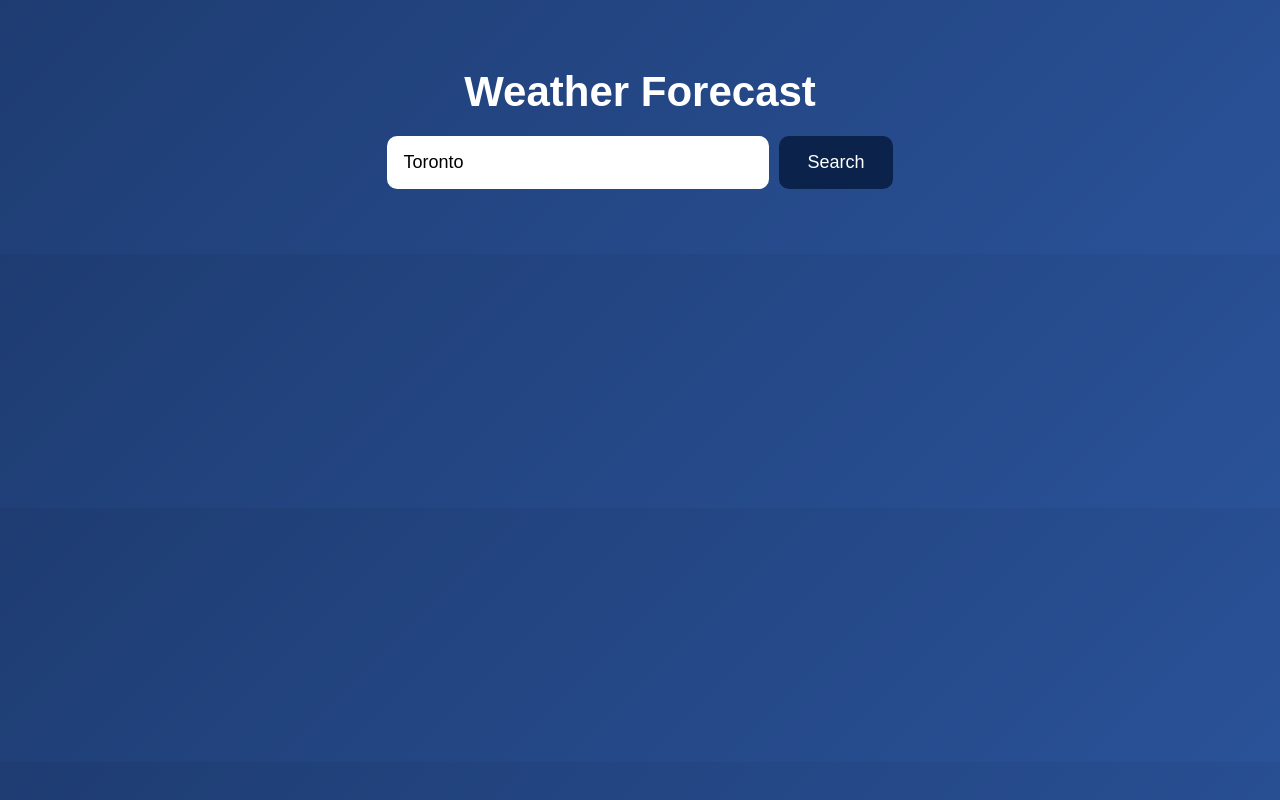
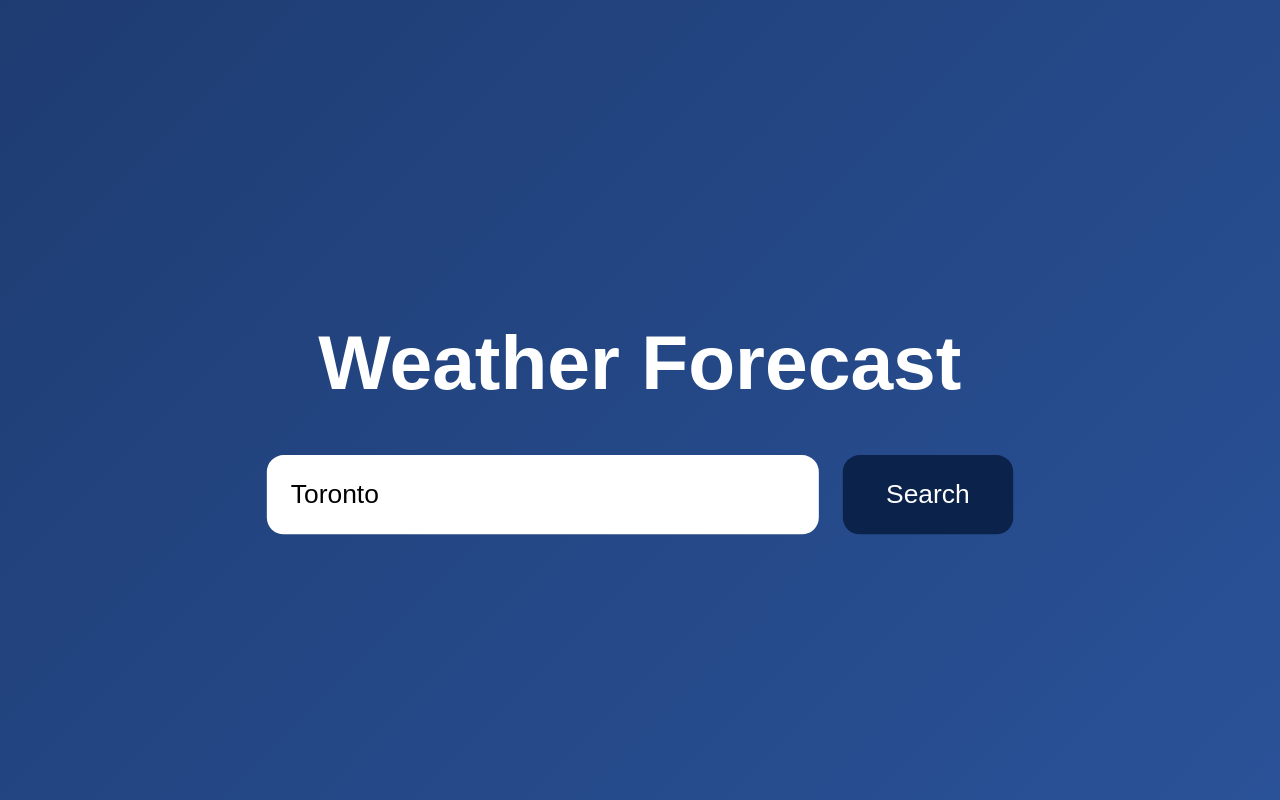
Before and after one commit to kashfimehbuba77/101474002_comp3123_labtest2, a React (Create React App) app: page / in a window 1280 px wide. Built offline with nearby package versions, Linux system fonts and the light colour scheme.

Commit message:
Updated UI

```diff
--- a/src/styles.css
+++ b/src/styles.css
@@ -1,48 +1,62 @@
-/* GENERAL */
 body {
   margin: 0;
   font-family: "Poppins", sans-serif;
+
+  display: flex;
+  justify-content: center;
+  align-items: center;
+
+  min-height: 100vh;
+  padding: 0;
   background: linear-gradient(135deg, #1e3c72, #2a5298);
   color: white;
 }
 
 .app-container {
-  max-width: 900px;
-  margin: auto;
+  width: 100%;
+  max-width: 1100px;
   text-align: center;
-  padding: 40px 20px;
+
+  display: flex;
+  flex-direction: column;
+  align-items: center;
+  gap: 30px;
+
+  transform: scale(1.2);
 }
 
+
 .title {
-  font-size: 42px;
-  margin-bottom: 20px;
-  font-weight: 600;
+  font-size: 64px;
+  font-weight: 700;
+  margin-bottom: 10px;
 }
 
-/* SEARCH BAR */
+
 .search-container {
   display: flex;
   justify-content: center;
-  gap: 10px;
-  margin-bottom: 25px;
+  gap: 20px;
 }
 
 .search-input {
-  width: 350px;
-  padding: 16px;
-  border-radius: 10px;
+  width: 420px;
+  padding: 20px;
+  font-size: 22px;
+  border-radius: 14px;
   border: none;
-  font-size: 18px;
+  outline: none;
 }
 
 .search-btn {
-  padding: 16px 28px;
+  padding: 20px 36px;
   background: #0b234a;
   border: none;
-  border-radius: 10px;
+  border-radius: 14px;
   color: white;
-  font-size: 18px;
+  font-size: 22px;
   cursor: pointer;
+  transition: 0.2s;
 }
 
 .search-btn:hover {
@@ -51,51 +65,57 @@ body {
 
 
 .weather-card {
-  width: 90%;
-  max-width: 600px;
-  margin: 30px auto;
-  padding: 40px;
+  width: 85%;
+  max-width: 850px;
+  padding: 60px;
+
+  background: rgba(255, 255, 255, 0.18);
+  backdrop-filter: blur(18px);
   border-radius: 25px;
-  background: rgba(255, 255, 255, 0.18);
-  backdrop-filter: blur(14px);
-  box-shadow: 0px 8px 25px rgba(0, 0, 0, 0.4);
+  box-shadow: 0px 12px 35px rgba(0, 0, 0, 0.3);
+
+  animation: fadeIn 0.6s ease-in-out;
+}
+
+@keyframes fadeIn {
+  from { opacity: 0; transform: translateY(20px); }
+  to   { opacity: 1; transform: translateY(0); }
 }
 
 
+.city-name {
+  font-size: 48px;
+  font-weight: 700;
+  margin-bottom: 10px;
+}
 
-.weather-main {
+.weather-icon {
+  width: 160px;
+  height: auto;
+  margin: 20px 0;
+}
+
+.temperature {
+  font-size: 96px;
+  font-weight: 700;
+  margin: 10px 0;
+}
+
+.description {
+  font-size: 30px;
+  opacity: 0.9;
   margin-bottom: 20px;
 }
 
-.city-name {
-  margin: 0;
-  font-weight: 600;
-  font-size: 36px;
+
+.weather-details p {
+  font-size: 24px;
+  margin: 8px 0;
 }
 
-.weather-icon {
-  width: 110px;
-}
-
-.temperature {
-  font-size: 48px;
-  margin: 10px 0;
-  font-size: 70px;
-  font-weight: 700;
-}
-
-.description {
-  font-size: 22px;
-  text-transform: capitalize;
-  opacity: 0.9;
-}
-
-.weather-details p {
-  margin: 6px 0;
-  font-size: 16px;
-}
 
 .error {
   color: #ff6b6b;
+  font-size: 22px;
   margin-top: 10px;
 }
```
